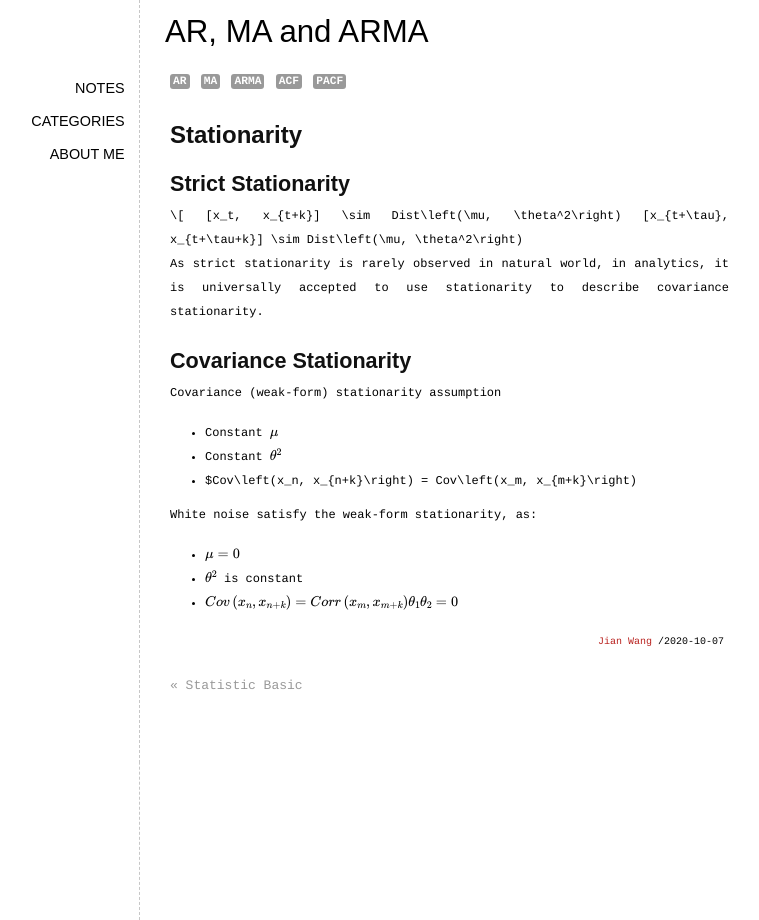
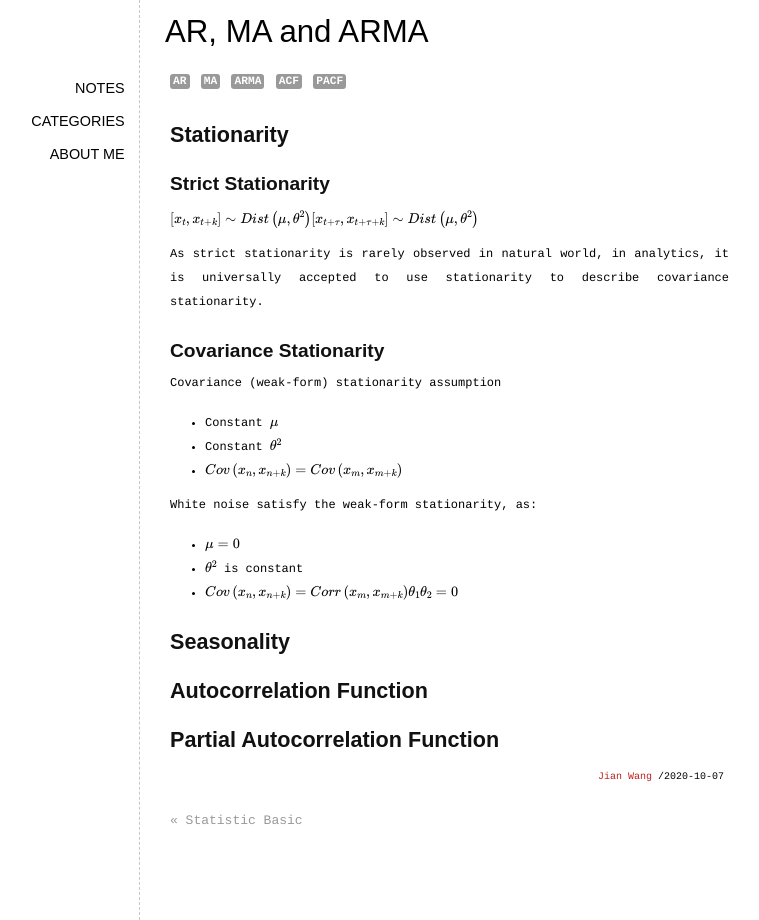
Before and after one commit to elan2wang/note, a Jekyll site: the page built from _posts/2020-10-07-ARMA.md, in a window 1280 px wide. Shown: the whole page, without its empty margins (111-870 px from the left). Built offline with Jekyll 4.4.1, drawn with Linux system fonts in a browser that asks for light colours; formulas are drawn with MathJax 3; comment, search, counter and statistics services are not loaded.

Commit message:
update post

```diff
--- a/_posts/2020-10-07-ARMA.md
+++ b/_posts/2020-10-07-ARMA.md
@@ -5,21 +5,28 @@ tags: AR MA ARMA ACF PACF
 categories: statistic
 ---
 
-# Stationarity
-## Strict Stationarity
+## Stationarity
+### Strict Stationarity
 \\[
 [x_t, x_{t+k}] \sim Dist\left(\mu, \theta^2\right)
 [x_{t+\tau}, x_{t+\tau+k}] \sim Dist\left(\mu, \theta^2\right)
-\\
+\\]
 As strict stationarity is rarely observed in natural world, in analytics, it is universally accepted to use stationarity to describe covariance stationarity.
 
-## Covariance Stationarity
+### Covariance Stationarity
 Covariance (weak-form) stationarity assumption
 * Constant $\mu$
 * Constant $\theta^2$
-* $Cov\left(x_n, x_{n+k}\right) = Cov\left(x_m, x_{m+k}\right)
+* $Cov\left(x_n, x_{n+k}\right) = Cov\left(x_m, x_{m+k}\right)$
 
 White noise satisfy the weak-form stationarity, as:
 * $\mu=0$
 * $\theta^2$ is constant
 * $Cov\left(x_n, x_{n+k}\right) = Corr\left(x_m, x_{m+k}\right)\theta_1\theta_2=0$
+
+## Seasonality
+
+
+## Autocorrelation Function
+
+## Partial Autocorrelation Function
```
